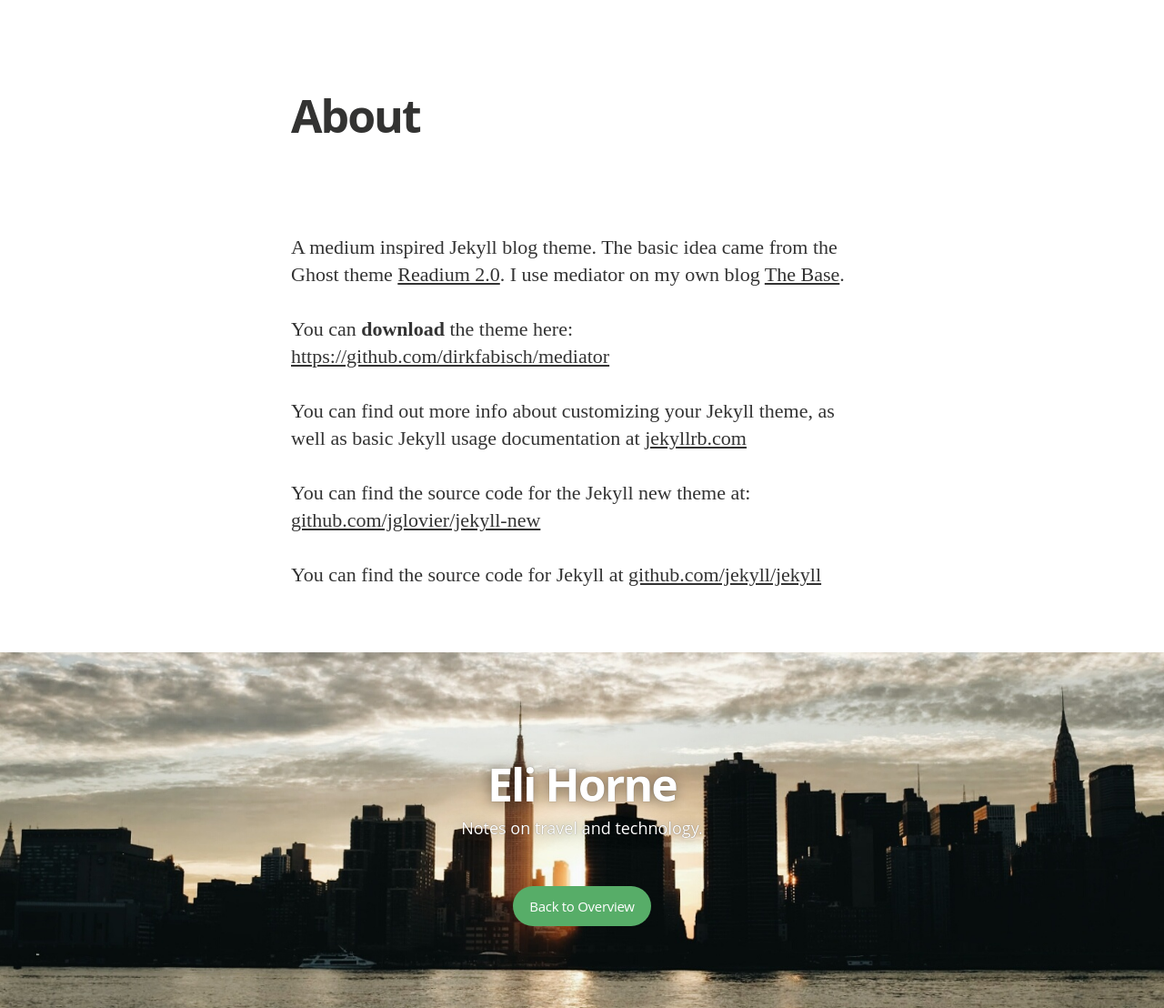
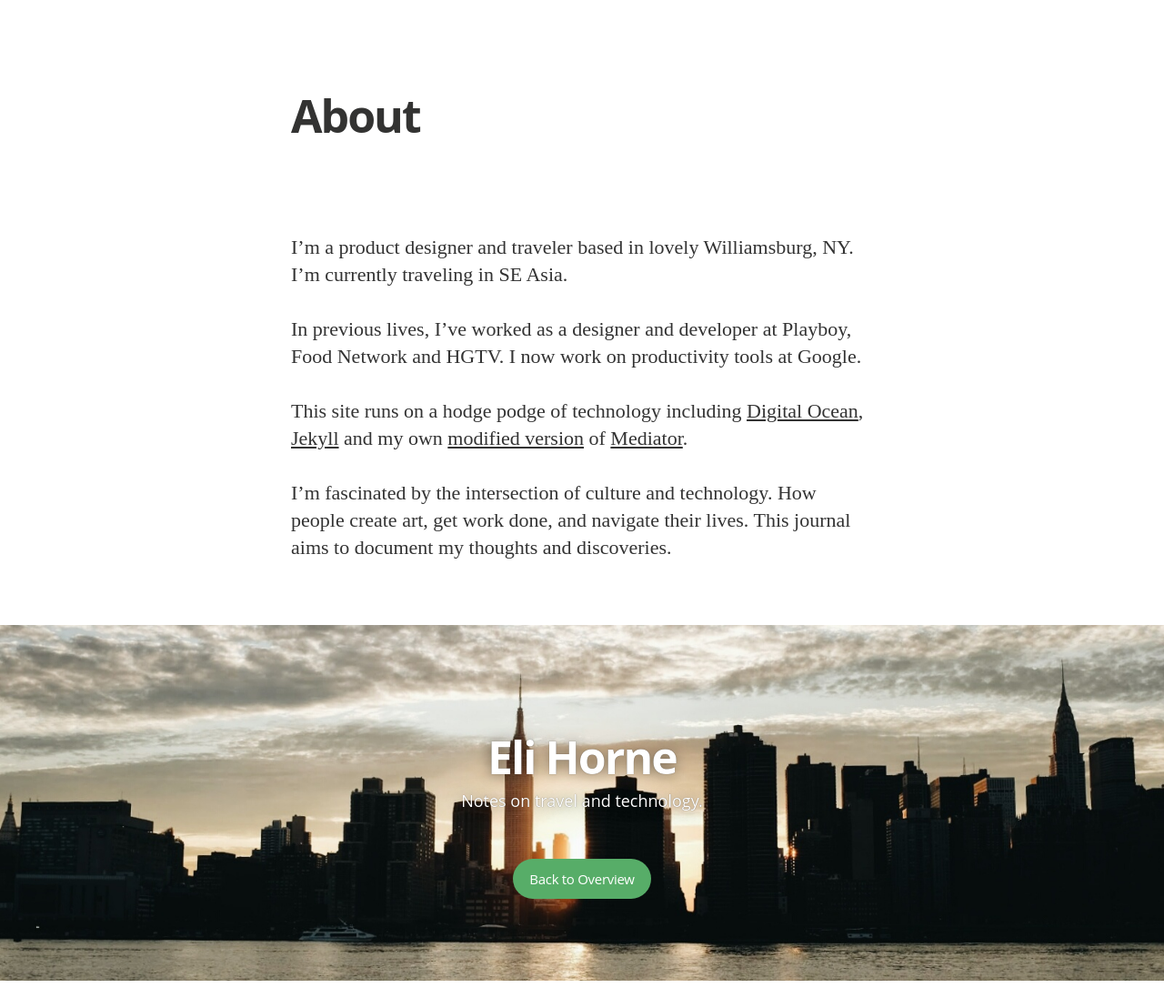
Before and after one commit to elihorne/x, a Jekyll site: the page built from about.md, in a window 1280 px wide. Shown: the whole page at 91% size. Built offline with Jekyll 4.4.1, drawn with Linux system fonts in a browser that asks for light colours; nearby versions of some CDN libraries; some web fonts are replaced; Markdown is read by kramdown in place of the engine named in the settings; after the commit the page ends 1078 px from its top, so only the background shows below that.

Commit message:
adding instagram, fixing urls, and tweaking about copy

```diff
--- a/_config.yml
+++ b/_config.yml
@@ -27,14 +27,21 @@
 social:
   - icon:	twitter
     url:	https://twitter.com/elihorne
-    desc: Follow me on twitter
+    desc: Follow me on Twitter
     share_url: http://twitter.com/share
     share_title: ?text=
     share_link: "&amp;url="
 
+  - icon: instagram
+    url: http://instagram.com/elihorne
+    desc: Follow me on Instagram
+    share_url:
+    share_title:
+    share_link:
+
   - icon:	github
     url:	https://github.com/elihorne
-    desc:	Fork me on github
+    desc:	Fork me on Github
     share_url:
     share_title:
     share_link:
--- a/_layouts/page.html
+++ b/_layouts/page.html
@@ -44,13 +44,13 @@
       </article>
     </main>
     <div class="bottom-closer">
-      <div class="background-closer-image" {%if site.cover %} style="background-image: url({{ site.cover }})"{% endif %}>
+			<div class="background-closer-image" {%if site.cover %} style="background-image: url({{site.baseurl}}{{ site.cover }})"{% endif %}>
         Image
       </div>
       <div class="inner">
         <h1 class="blog-title">{{ site.title }}</h1>
         <h2 class="blog-description">{{ site.description }}</h2>
-        <a href="/" class="btn">Back to Overview</a>
+				<a href="{{site.baseurl}}" class="btn">Back to Overview</a>
       </div>
     </div>
     {% include javascripts.html %}
--- a/about.md
+++ b/about.md
@@ -4,14 +4,10 @@
 permalink: /about/
 ---
 
-A medium inspired Jekyll blog theme. The basic idea came from the Ghost theme
-[Readium 2.0](http://www.svenread.com/readium-ghost-theme/). I use mediator on my own blog [The Base](blog.base68.com).
+I'm a product designer and traveler based in lovely Williamsburg, NY. I'm currently traveling in SE Asia.
 
-You can **download** the theme here:
-[https://github.com/dirkfabisch/mediator](https://github.com/dirkfabisch/mediator)
+In previous lives, I've worked as a designer and developer at Playboy, Food Network and HGTV. I now work on productivity tools at Google.
 
-You can find out more info about customizing your Jekyll theme, as well as basic Jekyll usage documentation at [jekyllrb.com](http://jekyllrb.com/)
+This site runs on a hodge podge of technology including [Digital Ocean](https://digitalocean.com), [Jekyll](http://jekyllb.com) and my own [modified version](https://github.com/elihorne/x/) of [Mediator](https://github.com/dirkfabisch/mediator).
 
-You can find the source code for the Jekyll new theme at: [github.com/jglovier/jekyll-new](https://github.com/jglovier/jekyll-new)
-
-You can find the source code for Jekyll at [github.com/jekyll/jekyll](https://github.com/jekyll/jekyll)
+I'm fascinated by the intersection of culture and technology. How people create art, get work done, and navigate their lives. This journal aims to document my thoughts and discoveries.
```
